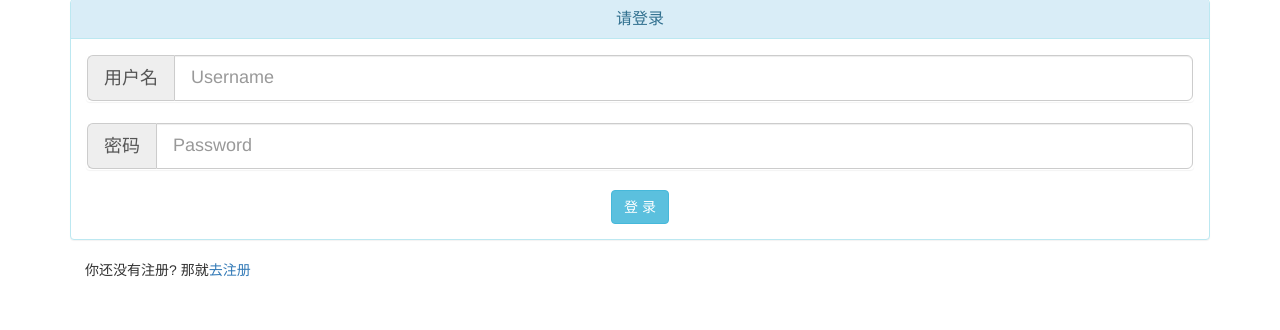
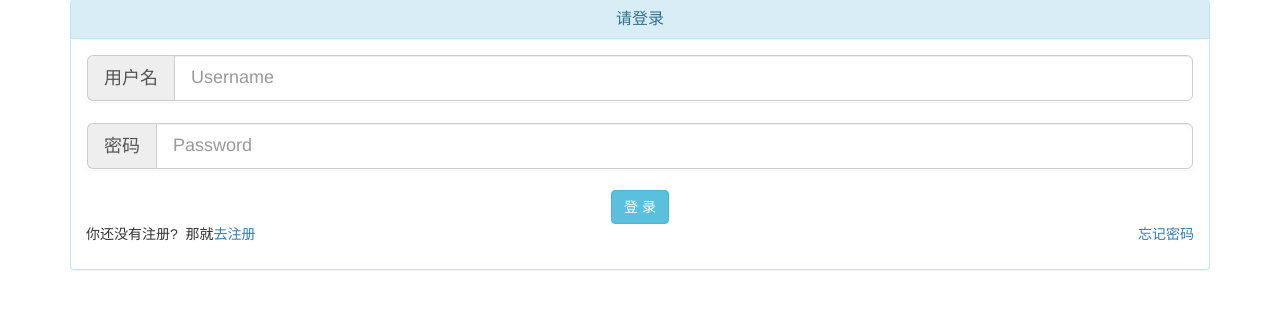
Before and after one commit to 1fengchen1/forum, a Django app: page /accounts/login/ in a window 1280 px wide. Shown: the part 226-556 px from the top of the page. Run offline with Django 3.2, Linux system fonts and the light colour scheme; some libraries are stand-ins or nearby versions.

Commit message:
'登录页面：增加忘记密码入口'

```diff
--- a/registers/templates/registration/login.html
+++ b/registers/templates/registration/login.html
@@ -39,11 +39,15 @@
 	    <div>
 	      <center><button class="btn btn-info">登 录</button></center>
 	    </div>
+		  <div>
+			  <p>
+			  	<span style="float:light">你还没有注册?&nbsp;&nbsp;那就<a href="/registers/">去注册</a></span>
+				  <span style="float:right"><a href="/">忘记密码</a></span>
+			  </p>
+		  </div>
 	  </div>
   </form>
 
 </div>
-<div class="col-xs-12">
-	你还没有注册?  那就<a href="/registers/">去注册</a>
-</div>
+
 {% endblock %}
```
